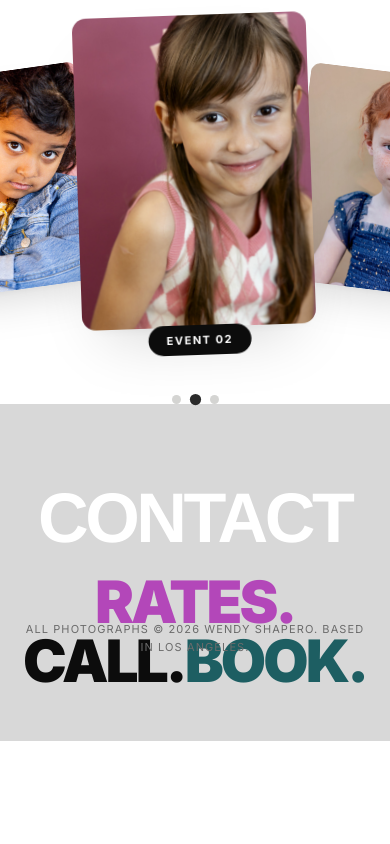
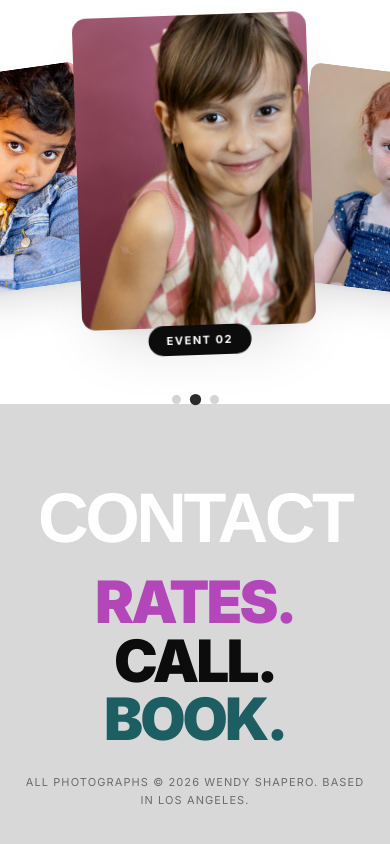
Before and after one commit to jackdanielvo/wendy-shapero-site, a plain HTML site: page index.html in a window 390 px wide. Shown: the part 5093-5937 px from the top of the page. Before the commit the page ends 5834 px from the top, so only its background shows below. Drawn offline with Linux system fonts and the light colour scheme.

Commit message:
Fix mobile contact CSS source-order bug — base rules came AFTER @media, overriding mobile values

```diff
--- a/index.html
+++ b/index.html
@@ -20,7 +20,7 @@
 
   <!-- Bump the ?v= each time you change styles.css to force a fresh fetch
        past visitors' browser cache. Same for script.js below. -->
-  <link rel="stylesheet" href="styles.css?v=2026-05-05-mobile900" />
+  <link rel="stylesheet" href="styles.css?v=2026-05-05-fixsourceorder" />
 </head>
 <body>
 
--- a/styles.css
+++ b/styles.css
@@ -990,8 +990,22 @@ section { padding-left: var(--pad-x); padding-right: var(--pad-x); }
     letter-spacing: -0.05em;
     white-space: normal;
   }
-  .contact-link {
+  /* Higher specificity (.contact .contact-link, .contact .copyright)
+     because the BASE .contact-link and .copyright rules sit AFTER
+     this @media block in source order. At equal specificity (0,1,0)
+     the later rule wins, so without these compound selectors the
+     base `display: inline-block` and `position: absolute` would clobber
+     the mobile values, making the words flow inline and the copyright
+     overlap them. Specificity 0,2,0 here beats the base. */
+  .contact .contact-link {
     display: block;
+  }
+  .contact .copyright {
+    position: static;
+    bottom: auto;
+    left: auto;
+    right: auto;
+    margin: 0;
   }
 }
 .contact-link {
```
